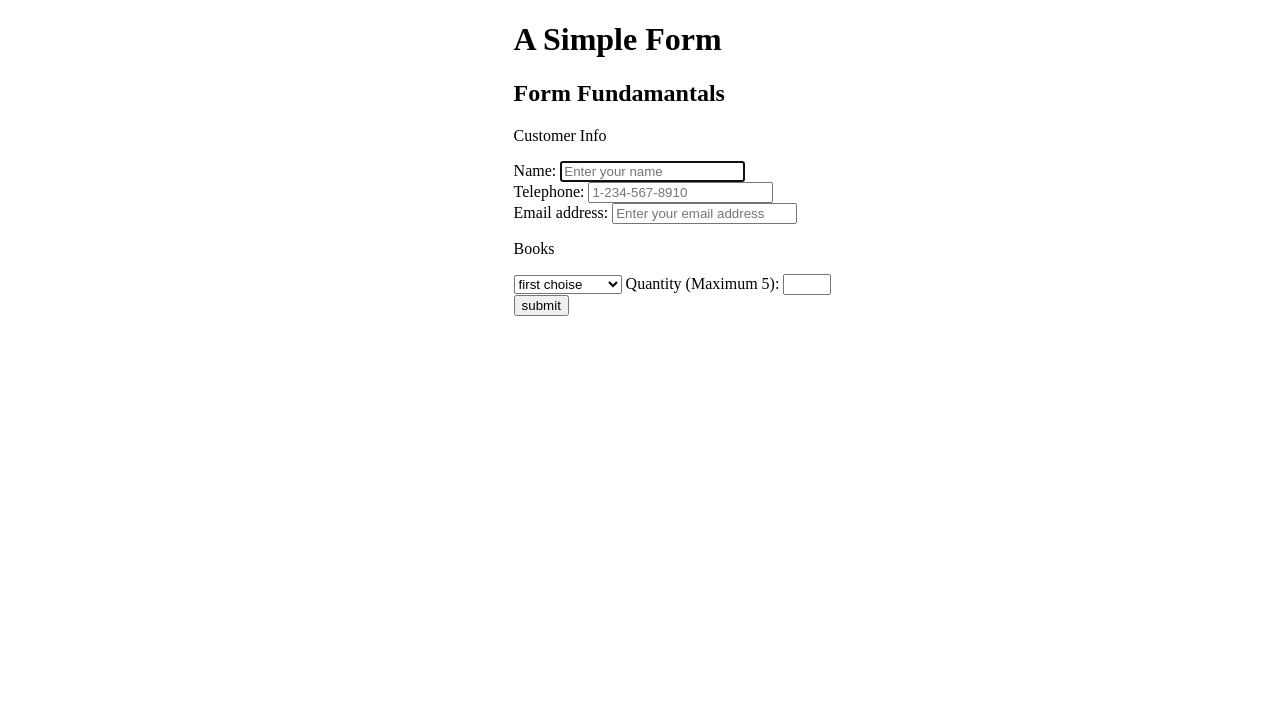
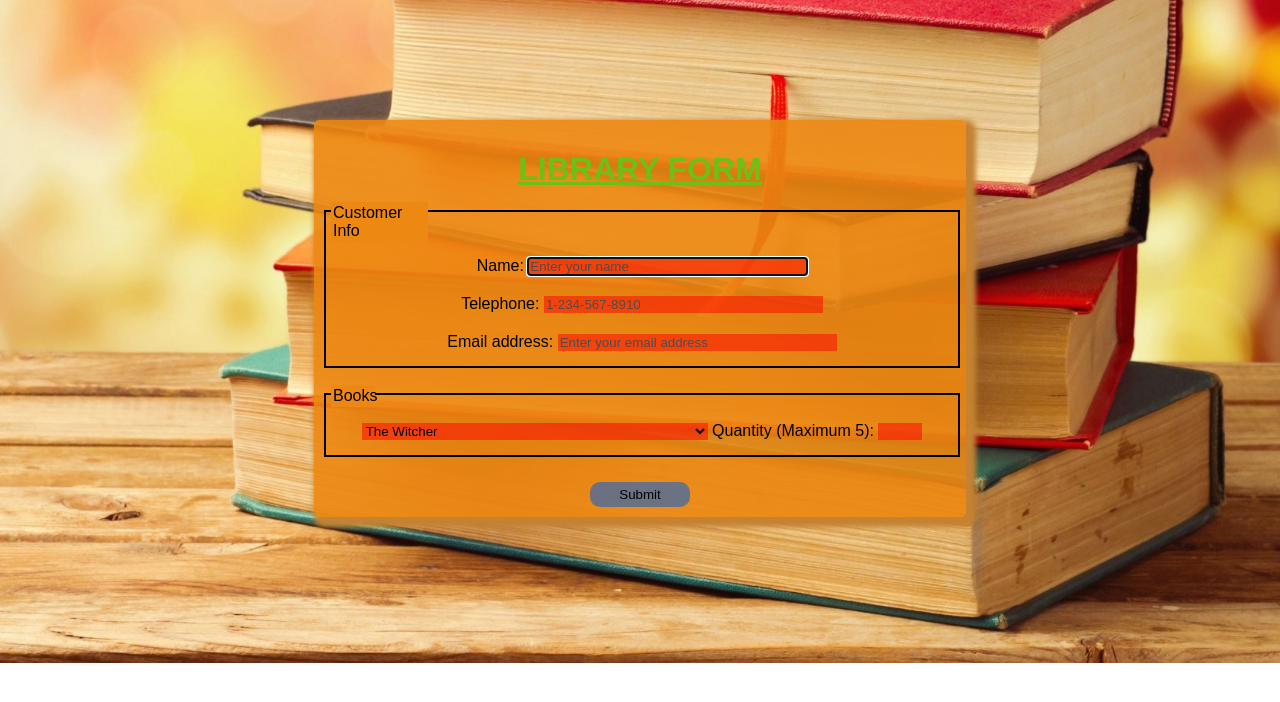
Before and after one commit to BleckDerr/html5-form, a plain HTML site: page index.html in a window 1280 px wide. Drawn offline with Linux system fonts and the light colour scheme.

Commit message:
second commit

```diff
--- a/css/style.css
+++ b/css/style.css
@@ -1,4 +1,111 @@
+body{
+    background-image: url(../img/a-book-a-week-image.jpg);
+    background-position: center;
+    background-size: cover;
+    background-repeat: no-repeat;
+    font-family:fantasy;
+}
+
 #simple-form{
-    margin-left: 40%;
+    margin-left: auto;
+    margin-right: auto;
+    margin-top:15vh;
     width: 50%;
+    padding: 10px;
+    background-color: rgba(237, 136, 18, 0.9);
+    box-shadow: 5px 5px 5px 5px #c58233;
+    border-radius: 5px;
 }
+
+#simple-form h1{
+    text-decoration: underline;
+    text-align: center;
+    color: #6bc115;
+    text-transform: uppercase;
+
+}
+
+
+#simple-form .customer{
+    width:100%;
+    border:2px solid black;
+    margin-bottom: 25px;
+}
+
+#simple-form .customer p{
+    width:93px;
+    margin-top:-10px;
+    margin-left:5px;
+    margin-bottom: 5px;
+    padding: 2px;
+    background-color: rgb(237, 136, 18);
+}
+
+#simple-form .customer .name-container{
+    padding: 10px;
+    text-align: center;
+}
+
+#simple-form .customer .phone-container{
+    padding: 10px;
+    text-align: center;
+}
+#simple-form .customer .mail-container{
+    padding: 10px;
+    padding: 10px;
+    text-align: center;
+    margin-bottom: 5px;
+}
+
+#simple-form .customer input{
+    padding-right: 100px;
+}
+
+
+
+#simple-form .books{
+    width:100%;
+    border:2px solid black;
+    margin-top: 25px;
+}
+
+#simple-form .books p{
+    width:40px;
+    margin-top:-10px;
+    margin-left:5px;
+    margin-bottom: 5px;
+    padding: 2px;
+    background-color: rgb(237, 136, 18);
+}
+
+#simple-form .books .book-data{
+    padding: 10px;
+    text-align: center;
+    margin-bottom: 5px;
+}
+
+select,
+input{
+    background-color: rgba(255, 0, 0, 0.5);
+    border: none;
+}
+
+input::placeholder{
+    color:#4e4e4e;
+}
+
+select[name="list"]{
+    padding-right: 200px;
+}
+
+#simple-form input[type="submit"]{
+    display: block;
+    margin-left: auto;
+    margin-right: auto;
+    padding: 5px;
+    width: 100px;;
+    margin-top: 25px;
+    background-color: rgba(11, 96, 211, 0.57);
+    border: none;
+    border-radius: 10px;
+}
--- a/index.html
+++ b/index.html
@@ -9,32 +9,39 @@
 
 <body>
     <div id="simple-form">
-       <h1>A Simple Form</h1>
-       <h2>Form Fundamantals</h2>
+        <h1>Library Form</h1>
         <form action="https://formspree.io/grzesiek6493@gmail.com" method="post">
             <div class="customer">
                 <p>Customer Info</p>
+                <div class="name-container">
                     <label for="name">Name:</label>
-                <input type="text" name="Name" id="name" placeholder="Enter your name" required autofocus><br>
+                    <input type="text" name="Name" id="name" placeholder="Enter your name" required autofocus>
+                </div>
+                <div class="phone-container">
                     <label for="phone">Telephone:</label>
-                <input type="tel" name="Phone Number" id="phone" placeholder="1-234-567-8910" pattern="[1-9]{1}-[0-9]{3}-[0-9]{3}-[0-9]{4}" required><br>
+                    <input type="tel" name="Phone Number" id="phone" placeholder="1-234-567-8910" pattern="[1-9]{1}-[0-9]{3}-[0-9]{3}-[0-9]{4}" required>
+                </div>
+                <div class="mail-container">
                     <label for="email">Email address:</label>
                     <input type="email" name="Email" id="email" placeholder="Enter your email address" multiple required>
                 </div>
+            </div>
             <div class="books">
                 <p>Books</p>
+                <div class="book-data">
                     <label for="list"></label>
                     <select name="list" id="list">
-                    <option value="first choise">first choise</option>
-                    <option value="second choise">second choise</option>
-                    <option value="third choise">third choise</option>
-                    <option value="forth choise">forth choise</option>
-                    <option value="fifth choise">fifth choise</option>
+                    <option value="1">The Witcher</option>
+                    <option value="2">Metro 2033</option>
+                    <option value="3">Games of Throne</option>
+                    <option value="4">Black Mirror</option>
+                    <option value="5">The Longest Journey</option>
                     </select>
                     <label for="quantity">Quantity (Maximum 5):</label>
                     <input type="number" name="Quantity" id="quantity" min="1" max="5">
                 </div>
-            <input type="submit" value="submit">
+            </div>
+            <input type="submit" value="Submit">
         </form>
     </div>
 </body>
```
Also changed, not shown: img/a-book-a-week-image.jpg (added). Lines whose indentation alone changed are shown as unchanged.
